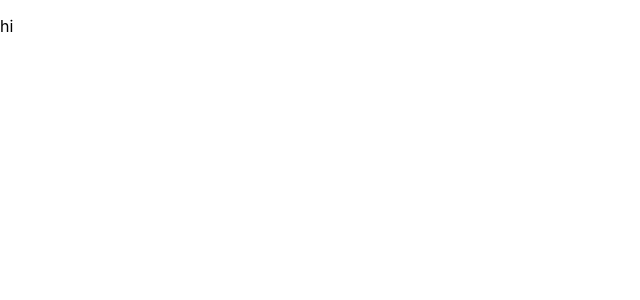
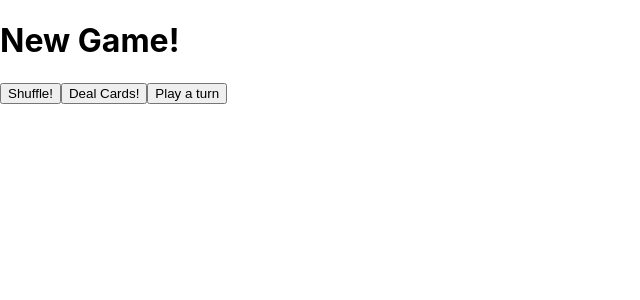
Before and after one commit to DGMarkel/react-war, a React (Create React App) app: page / in a window 1280 px wide. Both pictures are taken after a click on the button "War!". Shown: the top 300 px of the page, without its empty margins (0-640 px from the left). Built offline with nearby package versions, Linux system fonts and the light colour scheme.

Commit message:
build out Board container

```diff
--- a/src/containers/Board.js
+++ b/src/containers/Board.js
@@ -3,10 +3,20 @@ import War from './War'
 
 export default class Board extends Component {
 
+  selectedGame = () => {
+
+    switch(this.props.game) {
+      case 'War':
+        return < War/>
+      }
+    }
+
   render () {
     return (
       <div>
-        <p>hi</p>
+        {
+          this.selectedGame()
+        }
       </div>
     )
   }
```
